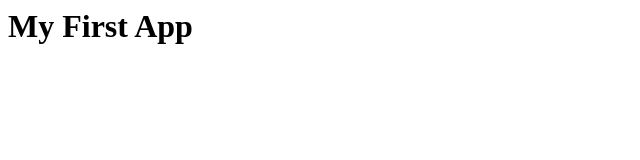
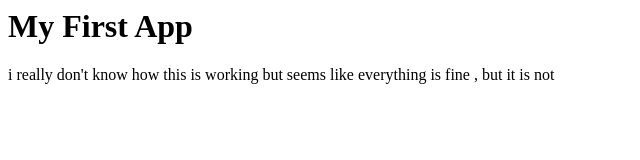
Before and after one commit to alessandsilva/dbapp, a plain HTML site: page index1.html in a window 1280 px wide. Shown: the whole page, without its empty margins (0-640 px from the left). Drawn offline with Linux system fonts and the light colour scheme.

Commit message:
updated html

```diff
--- a/index1.html
+++ b/index1.html
@@ -3,12 +3,9 @@
 </head>
 <body>
 <h1> My First App </h1>
-
-
+  <p> i really don't know how this is working but seems like everything is fine , but it is not </p>
 
 </body>
 
 
-
-
 </html>
```
